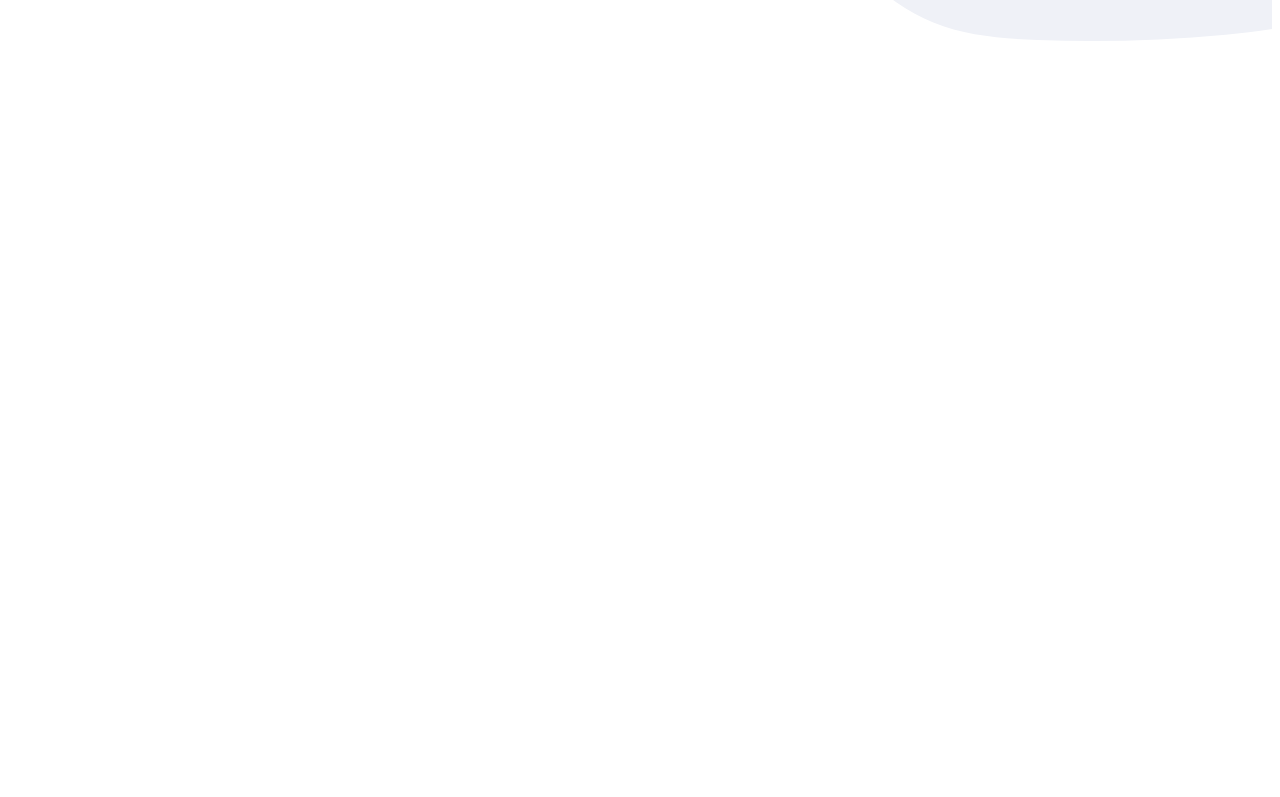
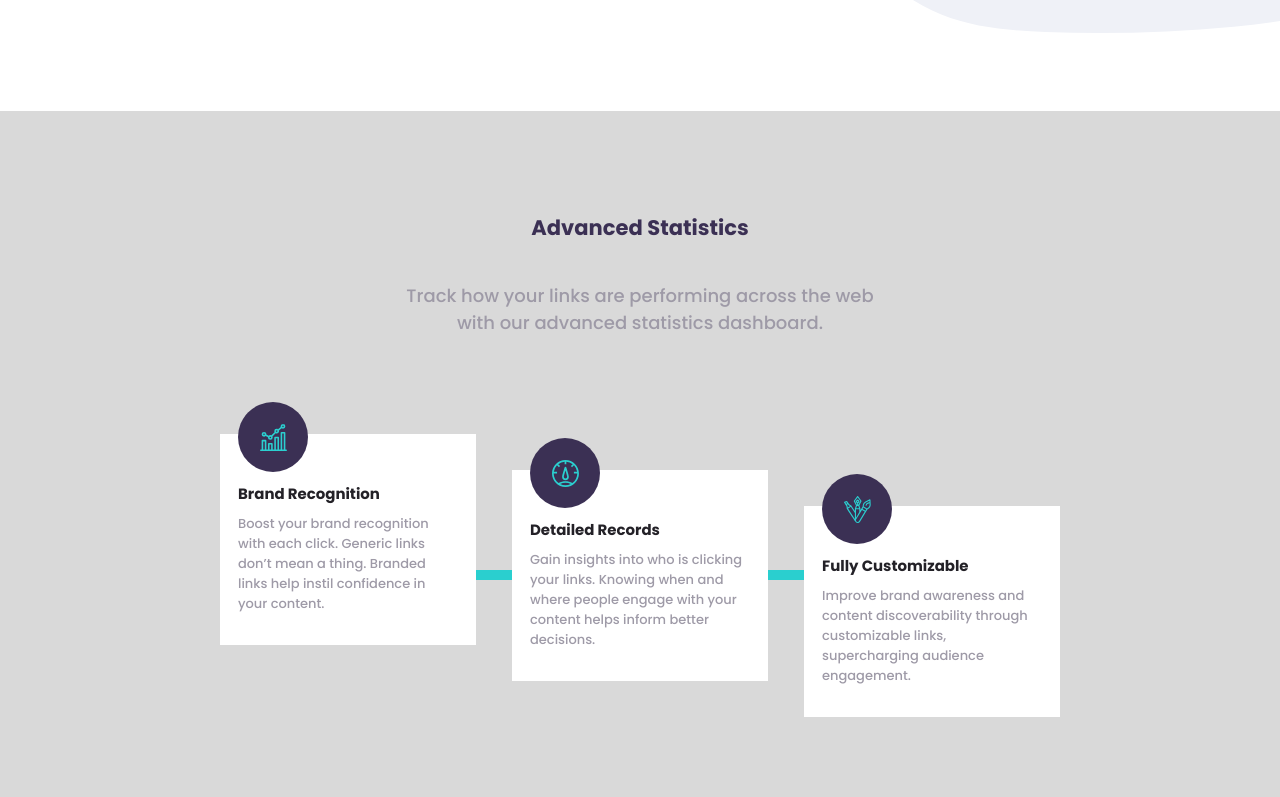
Before and after one commit to mritunjaysaha/url-shortner, a plain HTML site: page index.html in a window 1280 px wide. Shown: the part 601-1398 px from the top of the page. Before the commit the page ends 808 px from the top, so only its background shows below. Drawn offline with Linux system fonts and the light colour scheme.

Commit message:
completed statistics section

```diff
--- a/index.html
+++ b/index.html
@@ -20,9 +20,9 @@
             <div class="nav-logo">
                 <img src="./images/logo.svg" alt="logo">
             </div>
-      <p>Features</p>
-      <p>Pricing</p>
-      <p>Resources</p>
+            <button class="btn-normal">Features</button>
+            <button class="btn-normal">Pricing</button>
+            <button class="btn-normal">Resources</button>
         </div>
         <div class="nav-right">
             <button class="btn-normal">Login</button>
@@ -41,6 +41,57 @@
             <button class="btn-blue">
                 Get Started
             </button>
+        </div>
+    </div>
+    <div class="statistics-section">
+        <div class="statistics-contents">
+            <h3>Advanced Statistics</h3>
+            <p> Track how your links are performing across the web with our
+                advanced statistics dashboard.</p>
+        </div>
+        <div class="cards-container">
+            <div class="cards-with-connector">
+                <div class="cards-1">
+                    <div class="cards-logo">
+                        <img src="./images/icon-brand-recognition.svg" class="cards-logo-img">
+                    </div>
+                    <div class="cards-contents">
+                        <h5>Brand Recognition</h5>
+                        <p>
+                            Boost your brand recognition with each click. Generic links don’t
+                            mean a thing. Branded links help instil confidence in your content.
+                        </p>
+                    </div>
+                </div>
+                <div class="connector-1"></div>
+            </div>
+            <div class="cards-with-connector">
+                <div class="cards-2">
+                    <div class="cards-logo">
+                        <img src="./images/icon-detailed-records.svg" class="cards-logo-img">
+                    </div>
+                    <div class="cards-contents">
+                        <h5>Detailed Records</h5>
+                        <p>
+                            Gain insights into who is clicking your links. Knowing when and where
+                            people engage with your content helps inform better decisions.
+                        </p>
+                    </div>
+                </div>
+                <div class="connector-2"></div>
+            </div>
+            <div class="cards-3">
+                <div class="cards-logo">
+                    <img src="./images/icon-fully-customizable.svg" class="cards-logo-img">
+                </div>
+                <div class="cards-contents">
+                    <h5>Fully Customizable</h5>
+                    <p>
+                        Improve brand awareness and content discoverability through customizable
+                        links, supercharging audience engagement.
+                    </p>
+                </div>
+            </div>
         </div>
     </div>
     <!-- Features
--- a/style/_hero-section.scss
+++ b/style/_hero-section.scss
@@ -1,7 +1,6 @@
 .div-hero-section {
-    height: 80vh;
+    height: 70vh;
     margin-top: 2em;
-    // width: 100%;
     background-image: url("../images/illustration-working.svg");
     background-size: 80% contain;
     background-repeat: no-repeat;
@@ -9,7 +8,6 @@
 }
 
 .hero-section-contents {
-    // padding-top: 2vh;
     padding-left: $desktop-padding-side;
     position: relative;
     width: 50vw;
--- a/style/_home.scss
+++ b/style/_home.scss
@@ -10,6 +10,7 @@ body {
     font-family: "Poppins", sans-serif;
     font-size: 18px;
     font-weight: 500;
+    margin: 0;
 }
 
 h3 {
--- /dev/null
+++ b/style/_statistics-section.scss
@@ -0,0 +1,85 @@
+.statistics-section {
+    height: max-content;
+    background-color: $Gray;
+    text-align: center;
+    padding: 10vh 0;
+    p {
+        color: $GrayishViolet;
+    }
+
+    .statistics-contents {
+        display: flex;
+        flex-direction: column;
+        align-items: center;
+        justify-content: center;
+        p {
+            width: 38vw;
+        }
+    }
+    .cards-logo {
+        position: relative;
+        top: -50px;
+        background-color: $DarkViolet;
+        width: max-content;
+        padding: 1.2em;
+        border-radius: 50%;
+
+        img {
+            display: block;
+            height: 1.5em;
+            width: 1.5em;
+        }
+    }
+
+    .cards-container {
+        display: flex;
+        flex-direction: row;
+        justify-content: center;
+        margin-top: 10vh;
+
+        .cards-with-connector {
+            // margin-right: 2em;
+            display: flex;
+            flex-direction: row;
+        }
+
+        .connector-1,
+        .connector-2 {
+            height: 10px;
+            width: 2em;
+            background-color: $Cyan;
+            align-items: center;
+            justify-content: center;
+            margin-top: 17vh;
+        }
+
+        .cards-1,
+        .cards-2,
+        .cards-3 {
+            background-color: #fff;
+            width: 20vw;
+            height: max-content;
+            padding: 1em;
+            text-align: left;
+
+            .cards-contents {
+                margin-top: -8vh;
+                h5 {
+                    color: $VeryDarkViolet;
+                }
+                p {
+                    margin-top: -2vh;
+                    font-size: 13px;
+                }
+            }
+        }
+
+        .cards-2 {
+            margin-top: 2em;
+        }
+
+        .cards-3 {
+            margin-top: 4em;
+        }
+    }
+}
--- a/style/abstract/_variables.scss
+++ b/style/abstract/_variables.scss
@@ -8,7 +8,7 @@ $Red: hsl(0, 87%, 67%);
 
 //  Neutral
 
-$Gray: hsl(0, 0%, 75%);
+$Gray: hsl(0, 0%, 85%);
 $GrayishViolet: hsl(257, 7%, 63%);
 $VeryDarkBlue: hsl(255, 11%, 22%);
 $VeryDarkViolet: hsl(260, 8%, 14%);
--- a/style/style.scss
+++ b/style/style.scss
@@ -6,3 +6,4 @@
 @import "./components/button";
 @import "./components/navbar";
 @import "./hero-section";
+@import "./statistics-section";
```
Also changed, not shown: style/style.css, 1 other file. Lines whose indentation alone changed are shown as unchanged.
